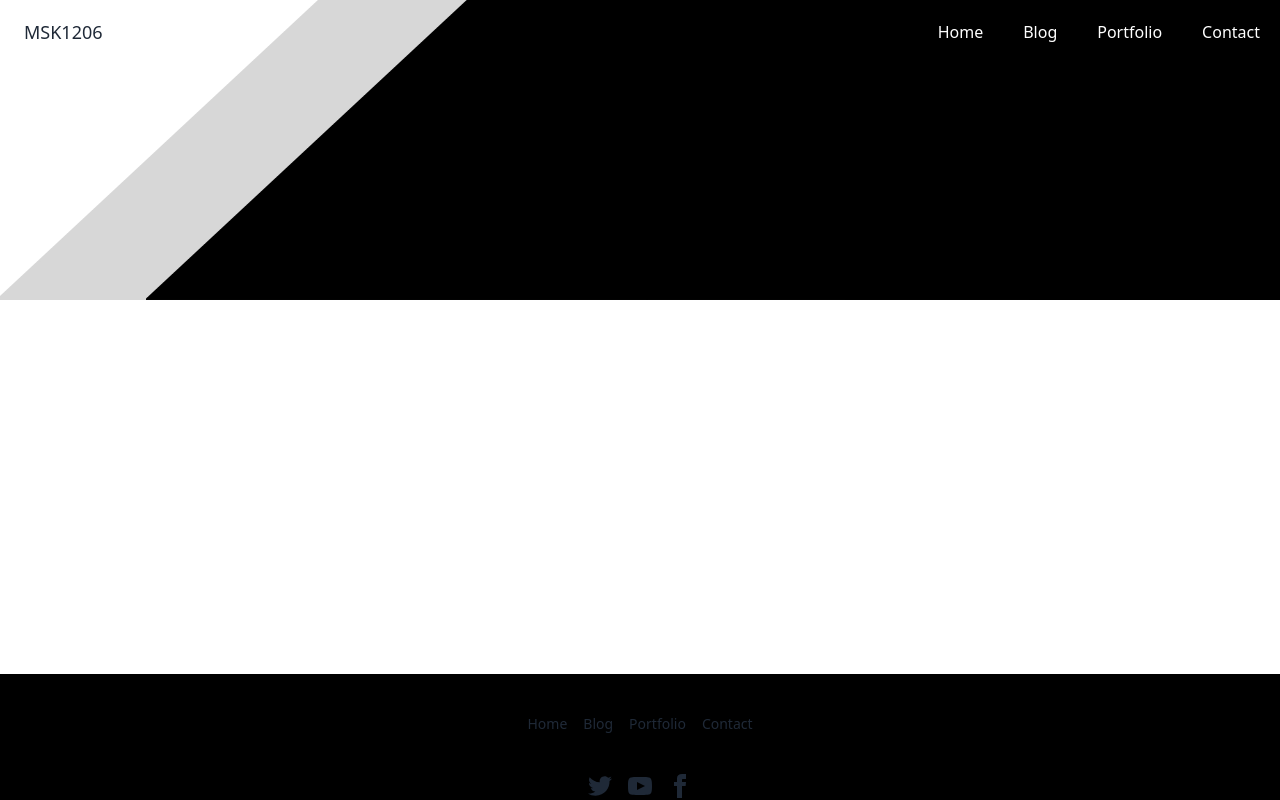
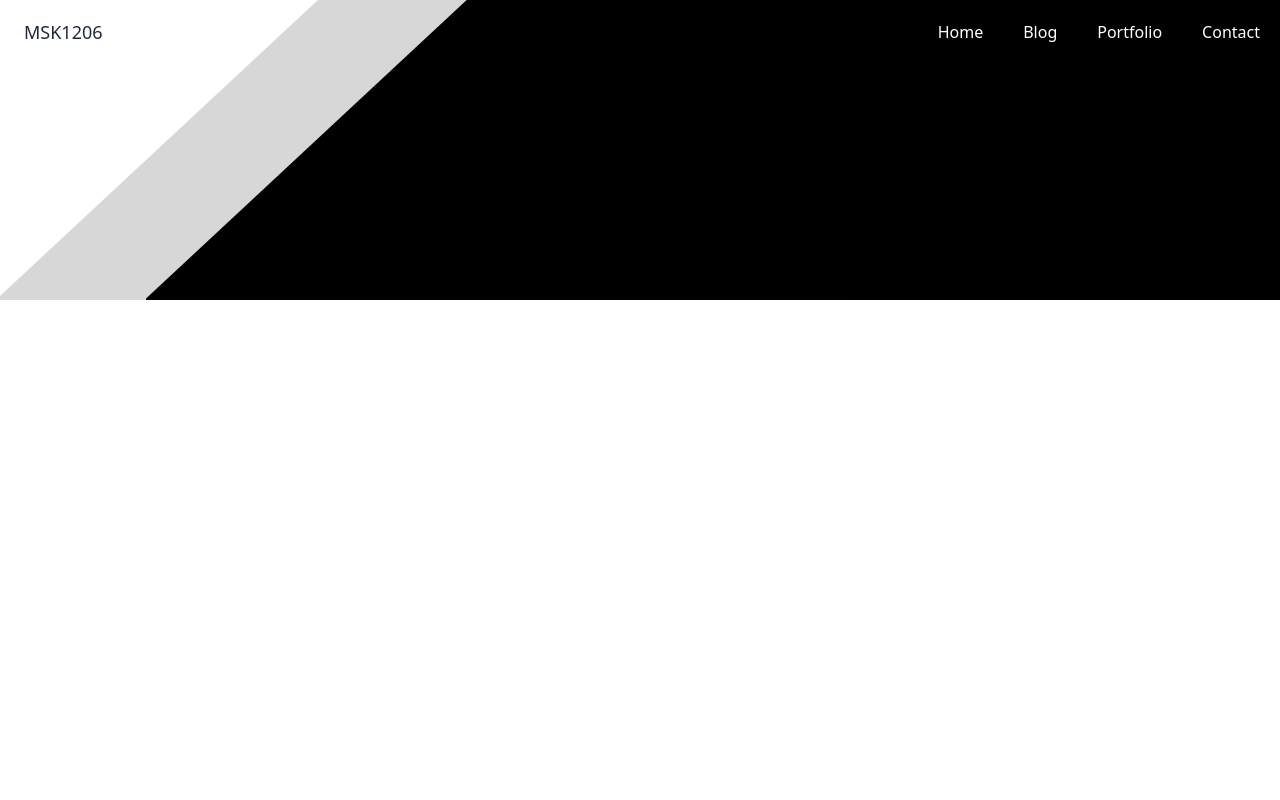
Before and after one commit to MSK1206/nextjs-typescript-tailwindcss-microcms-jamstack-app, a Next.js app: page / in a window 1280 px wide. Shown: the top 800 px of the page. Built offline with nearby package versions, Linux system fonts and the light colour scheme.

Commit message:
Add: min-height: 100vh

```diff
--- a/src/app/layout.tsx
+++ b/src/app/layout.tsx
@@ -21,7 +21,7 @@ export default function RootLayout({
     <html lang="ja">
       <body>
         <Header />
-        <main className="">{children}</main>
+        <main className="min-h-screen">{children}</main>
         <Footer />
       </body>
     </html>
```
